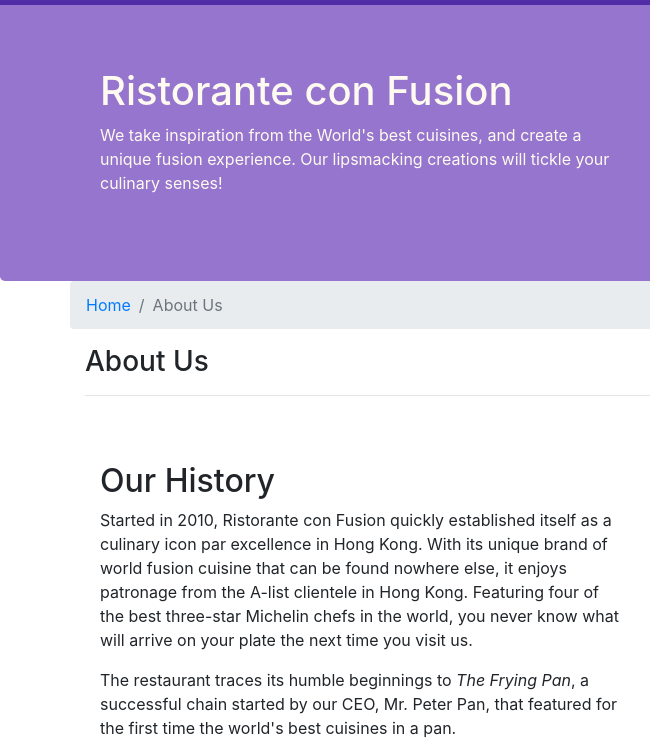
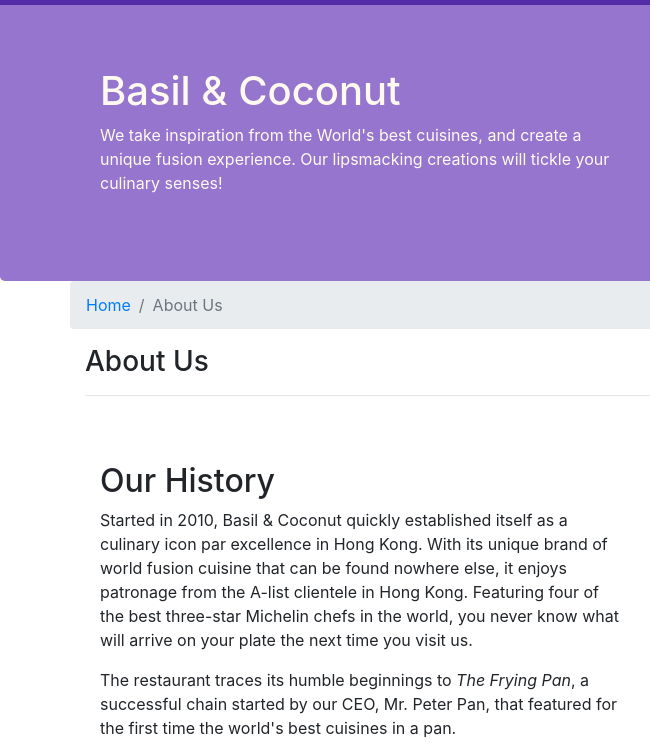
Before and after one commit to muktadeshpande2/Basil-N-Coconut, a website: page aboutus.html in a window 1280 px wide. Shown: the part 53-800 px from the top of the page, 0-650 px from the left. Drawn offline with nearby package versions, Linux system fonts and the light colour scheme.

Commit message:
Changed restaurant name in aboutus.html

```diff
--- a/aboutus.html
+++ b/aboutus.html
@@ -17,7 +17,7 @@
     <link rel="stylesheet" href="css/styles.css">
     <!-- endbuild -->
 
-    <title>Ristorante Con Fusion: About Us</title>
+    <title>Basil & Coconut: About Us</title>
 
 </head>
 
@@ -43,7 +43,7 @@
         <div class="container">
             <div class="row row-header">
                 <div class="col-12 col-sm-6">
-                    <h1>Ristorante con Fusion</h1>
+                    <h1>Basil & Coconut</h1>
                     <p>We take inspiration from the World's best cuisines, and create a unique fusion experience. Our lipsmacking creations will tickle your culinary senses!</p>
                 </div>
                 <div class="col-12 col-sm">
@@ -69,7 +69,7 @@
             <div class="row row-content">
                 <div class="col-sm-6">
                     <h2>Our History</h2>
-                    <p>Started in 2010, Ristorante con Fusion quickly established itself as a culinary icon par excellence in Hong Kong. With its unique brand of world fusion cuisine that can be found nowhere else, it enjoys patronage from the A-list clientele in Hong Kong.  Featuring four of the best three-star Michelin chefs in the world, you never know what will arrive on your plate the next time you visit us.</p>
+                    <p>Started in 2010, Basil & Coconut quickly established itself as a culinary icon par excellence in Hong Kong. With its unique brand of world fusion cuisine that can be found nowhere else, it enjoys patronage from the A-list clientele in Hong Kong.  Featuring four of the best three-star Michelin chefs in the world, you never know what will arrive on your plate the next time you visit us.</p>
                     <p>The restaurant traces its humble beginnings to <em>The Frying Pan</em>, a successful chain started by our CEO, Mr. Peter Pan, that featured for the first time the world's best cuisines in a pan.</p>
                 </div>
 
@@ -279,7 +279,7 @@
            </div>
            <div class="row justify-content-center">
                 <div class="col-auto">
-                    <p>© Copyright 2018 Ristorante Con Fusion</p>
+                    <p>© Copyright 2018 Basil & Coconut</p>
                 </div>
            </div>
         </div>
```
